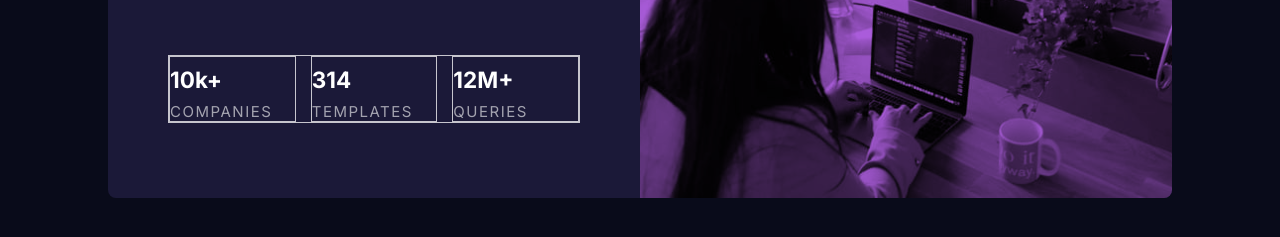
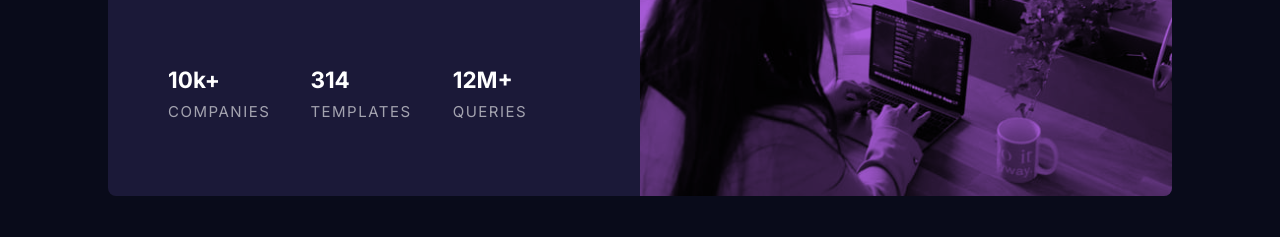
Before and after one commit to JJWallis/stats-preview-card-component, a plain HTML site: page index.html in a window 1280 px wide. Shown: the part 423-660 px from the top of the page. Drawn offline with Linux system fonts and the light colour scheme.

Commit message:
Refactored

```diff
--- a/css/style.css
+++ b/css/style.css
@@ -1,11 +1,12 @@
-@import url("https://fonts.googleapis.com/css2?family=Inter:wght@400;700&family=Lexend+Deca&display=swap");
+@import url('https://fonts.googleapis.com/css2?family=Inter:wght@400;700&family=Lexend+Deca&display=swap');
+
 :root {
    --main-background: 233, 47%, 7%;
    --card-background: 244, 38%, 16%;
    --accent-color: 277, 64%, 61%;
 
-  --heading-font: "Inter", sans-serif;
-  --primary-font: "Lexend Deca", sans-serif;
+   --heading-font: 'Inter', sans-serif;
+   --primary-font: 'Lexend Deca', sans-serif;
 }
 html,
 body {
@@ -41,7 +42,7 @@ main {
    flex-wrap: wrap;
 }
 .card--img {
-  background: url("../images/image-header-mobile.jpg")
+   background: url('../images/image-header-mobile.jpg')
       hsla(var(--accent-color), 1);
    background-repeat: no-repeat;
    background-size: cover;
@@ -73,12 +74,10 @@ main {
    flex-direction: row;
    list-style: none;
    padding-left: 0;
-  border: 1px solid;
 }
 .analytics > * {
    flex: 1 1 200px;
    padding: 1em;
-  border: 1px solid;
 }
 .number,
 .label {
@@ -101,7 +100,6 @@ footer {
    padding: 0.5em;
 }
 
-/* Desktop and bigger tablets */
 @media screen and (min-width: 768px) {
    main {
       min-height: 100vh;
@@ -114,7 +112,7 @@ footer {
       flex: 1 1 50%;
    }
    .card--img {
-    background: url("../images/image-header-desktop.jpg")
+      background: url('../images/image-header-desktop.jpg')
          hsla(var(--accent-color), 1);
       background-repeat: no-repeat;
       background-size: cover;
@@ -139,7 +137,6 @@ footer {
    }
 }
 
-/* Modifications */
 .accent {
    color: hsla(var(--accent-color), 1);
 }
```
Also changed, not shown: 1 other file. Lines whose indentation alone changed are shown as unchanged.
